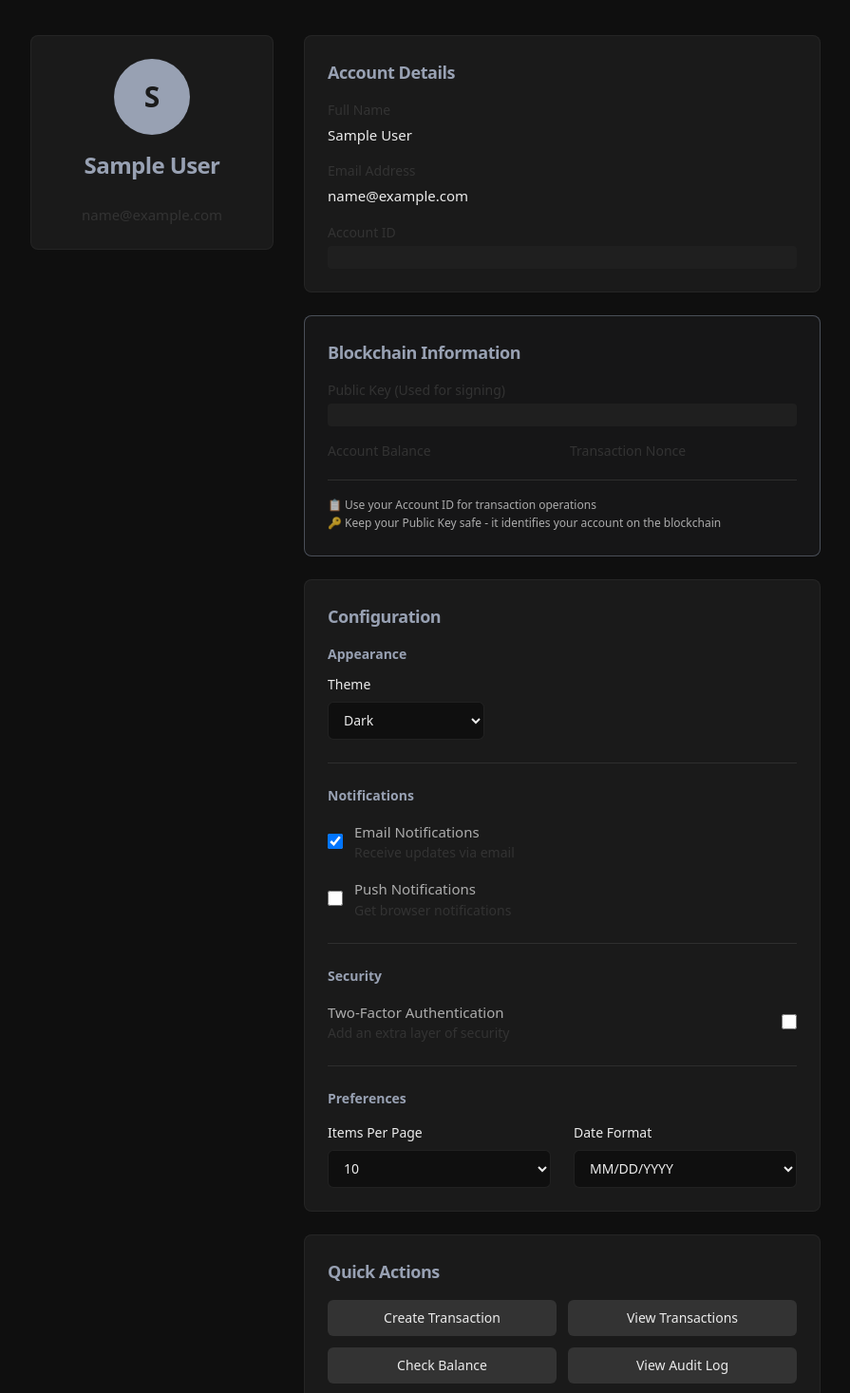
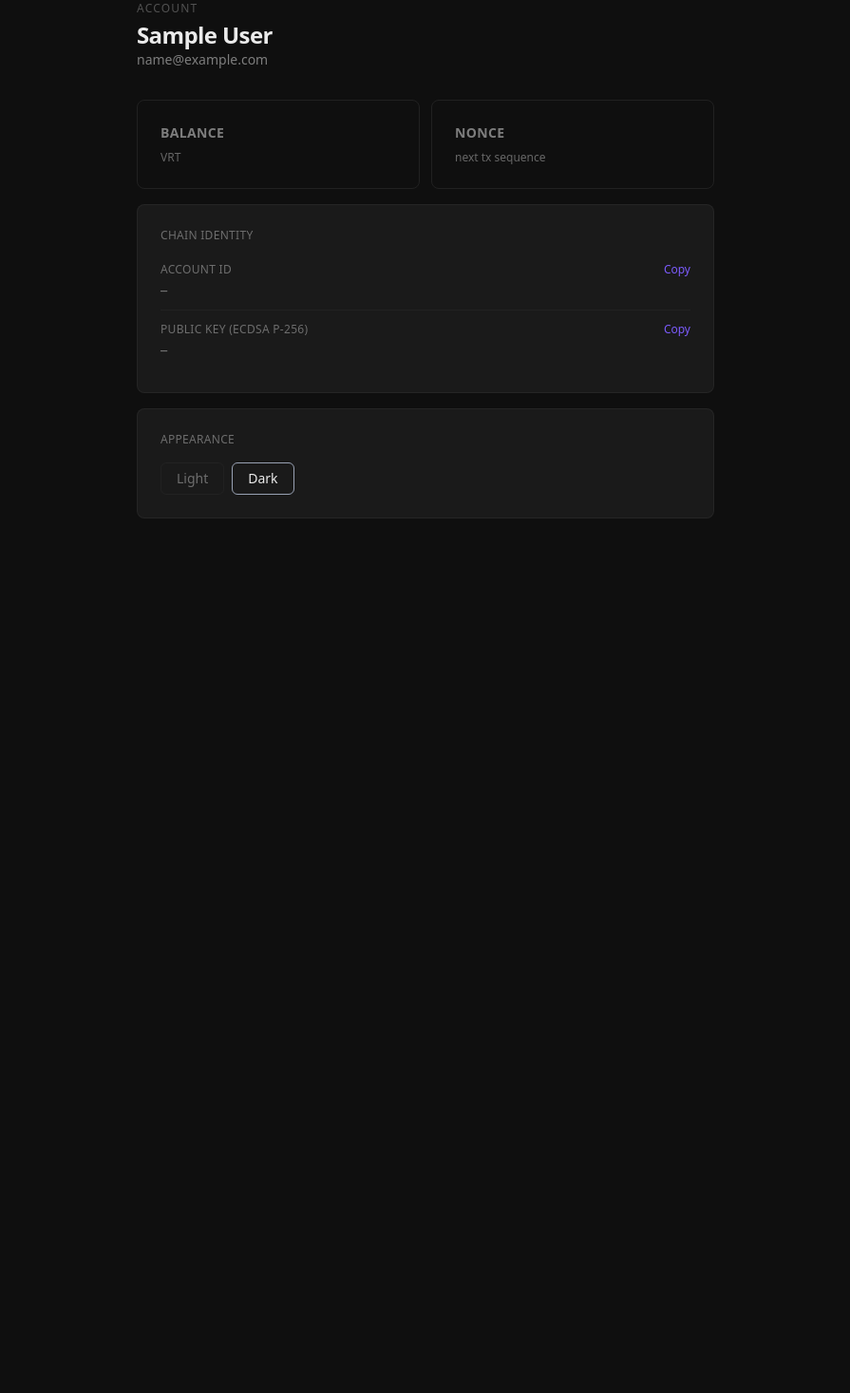
Before and after one commit to tahri-md/verity, a Next.js app in the folder verity-front/: page /profile in a window 1280 px wide. Shown: the part 63-1530 px from the top of the page at 95% size, without its empty margins (192-1087 px from the left). After the commit the page ends 800 px from the top, so only its background shows below. Built offline with nearby package versions, Linux system fonts and the light colour scheme; sample sign-in values are in the browser's storage.

Commit message:
fix(profile): add copy buttons for account ID and public key, remove dead quick actions

```diff
--- a/verity-front/app/profile/page.tsx
+++ b/verity-front/app/profile/page.tsx
@@ -12,270 +12,97 @@ interface UserProfile {
   nonce: number
 }
 
-interface UserSettings {
-  theme: string
-  emailNotifications: boolean
-  pushNotifications: boolean
-  twoFactorAuth: boolean
-  itemsPerPage: string
-  dateFormat: string
+function CopyField({ label, value }: { label: string; value: string }) {
+  const [copied, setCopied] = useState(false)
+  return (
+    <div className="py-3 border-b border-border/40 last:border-0">
+      <div className="flex items-center justify-between mb-1.5">
+        <p className="text-xs uppercase tracking-wide font-medium text-foreground/40">{label}</p>
+        <button
+          onClick={() => { navigator.clipboard.writeText(value); setCopied(true); setTimeout(() => setCopied(false), 2000) }}
+          className="text-xs font-medium transition-colors"
+          style={{ color: copied ? '#33ffa0' : '#7c5cfc' }}
+        >
+          {copied ? 'Copied!' : 'Copy'}
+        </button>
+      </div>
+      <p className="font-mono text-xs text-foreground/60 break-all">{value || '—'}</p>
+    </div>
+  )
 }
 
 export default function ProfilePage() {
   const [profile, setProfile] = useState<UserProfile | null>(null)
-  const [loading, setLoading] = useState(true)
-  const [settings, setSettings] = useState<UserSettings>({
-    theme: 'dark',
-    emailNotifications: true,
-    pushNotifications: false,
-    twoFactorAuth: false,
-    itemsPerPage: '10',
-    dateFormat: 'MM/DD/YYYY',
-  })
+  const [theme, setTheme] = useState('dark')
 
   useEffect(() => {
-    const userData = localStorage.getItem('user')
-    if (userData) {
     try {
-        const parsed = JSON.parse(userData)
-        setProfile(parsed)
-      } catch (e) {
-        console.error('Failed to parse user data')
-      }
-    }
-
-    const theme = localStorage.getItem('theme') || 'dark'
-    setSettings((prev) => ({
-      ...prev,
-      theme,
-    }))
-    document.documentElement.setAttribute('data-theme', theme)
-
-    setLoading(false)
+      const raw = localStorage.getItem('user')
+      if (raw) setProfile(JSON.parse(raw))
+    } catch {}
+    const saved = localStorage.getItem('theme') || 'dark'
+    setTheme(saved)
+    document.documentElement.setAttribute('data-theme', saved)
   }, [])
 
-  const handleSettingsChange = (e: React.ChangeEvent<HTMLInputElement | HTMLSelectElement>) => {
-    const { name, value, type } = e.target
-    const newValue = type === 'checkbox' ? (e.target as HTMLInputElement).checked : value
-
-    setSettings((prev) => ({
-      ...prev,
-      [name]: newValue,
-    }))
-
-    if (name === 'theme' && typeof newValue === 'string') {
-      document.documentElement.setAttribute('data-theme', newValue)
-      localStorage.setItem('theme', newValue)
-    }
-  }
-
-  if (loading) {
-    return (
-      <PrivateLayout>
-        <div className="max-w-7xl mx-auto px-4 py-8 text-center">
-          <div className="inline-block w-12 h-12 border-4 border-primary border-t-transparent rounded-full animate-spin"></div>
-        </div>
-      </PrivateLayout>
-    )
+  const changeTheme = (t: string) => {
+    setTheme(t)
+    document.documentElement.setAttribute('data-theme', t)
+    localStorage.setItem('theme', t)
   }
 
   return (
     <PrivateLayout>
-      <div className="max-w-4xl mx-auto px-4 sm:px-6 lg:px-8 py-8">
-        <h1 className="text-3xl font-bold text-primary mb-8">Blockchain Account Profile</h1>
+      <div className="section main-container max-w-2xl">
+        <div className="mb-8">
+          <p className="text-xs uppercase tracking-widest text-foreground/30 font-medium mb-1">Account</p>
+          <h1 className="text-2xl font-bold">{profile?.name || 'Profile'}</h1>
+          <p className="text-sm text-foreground/50">{profile?.email}</p>
+        </div>
 
-        {!profile && (
-          <div className="card bg-destructive/10 border border-destructive">
-            <p className="text-destructive">No account information found. Please log in again.</p>
+        {!profile ? (
+          <div className="card bg-destructive/5 border-destructive/20">
+            <p className="text-destructive text-sm">No account data. Please log in again.</p>
           </div>
-        )}
+        ) : (
+          <div className="space-y-4">
 
-        {profile && (
-          <div className="grid grid-cols-1 lg:grid-cols-3 gap-8">
-            <div className="lg:col-span-1">
-              <div className="card text-center">
-                <div className="w-20 h-20 bg-primary rounded-full mx-auto flex items-center justify-center text-primary-foreground text-3xl font-bold mb-4">
-                  {profile.name.charAt(0).toUpperCase()}
+            {/* Balances */}
+            <div className="grid grid-cols-2 gap-3">
+              <div className="stat-card">
+                <p className="stat-label">Balance</p>
+                <p className="stat-value" style={{ color: '#7c5cfc' }}>{profile.balance}</p>
+                <p className="text-xs text-foreground/40 mt-1">VRT</p>
               </div>
-                <h2 className="text-2xl font-bold text-primary">{profile.name}</h2>
-                <p className="text-muted mt-1">{profile.email}</p>
+              <div className="stat-card">
+                <p className="stat-label">Nonce</p>
+                <p className="stat-value">{profile.nonce}</p>
+                <p className="text-xs text-foreground/40 mt-1">next tx sequence</p>
               </div>
             </div>
 
-            <div className="lg:col-span-2 space-y-6">
-              {/* Account Details */}
+            {/* Chain identity */}
             <div className="card">
-                <h3 className="text-lg font-bold text-primary mb-4">Account Details</h3>
-                <div className="space-y-4">
-                  <div>
-                    <p className="text-muted text-sm">Full Name</p>
-                    <p className="text-foreground mt-1">{profile.name}</p>
+              <p className="text-xs uppercase tracking-wide font-medium text-foreground/40 mb-2">Chain identity</p>
+              <CopyField label="Account ID" value={profile.account_id} />
+              <CopyField label="Public key (ECDSA P-256)" value={profile.public_key} />
             </div>
 
-                  <div>
-                    <p className="text-muted text-sm">Email Address</p>
-                    <p className="text-foreground mt-1">{profile.email}</p>
-                  </div>
-
-                  <div>
-                    <p className="text-muted text-sm">Account ID</p>
-                    <div className="bg-input p-3 rounded mt-1 break-all font-mono text-xs">
-                      {profile.account_id}
-                    </div>
-                  </div>
-                </div>
-              </div>
-
-              {/* Blockchain Information */}
-              <div className="card border border-accent/50 bg-primary/5">
-                <h3 className="text-lg font-bold text-primary mb-4">Blockchain Information</h3>
-                <div className="space-y-4">
-                  <div>
-                    <p className="text-muted text-sm">Public Key (Used for signing)</p>
-                    <div className="bg-input p-3 rounded mt-1 break-all font-mono text-xs max-h-24 overflow-y-auto">
-                      {profile.public_key}
-                    </div>
-                  </div>
-
-                  <div className="grid grid-cols-2 gap-4">
-                    <div>
-                      <p className="text-muted text-sm">Account Balance</p>
-                      <p className="text-foreground text-lg font-bold mt-1">{profile.balance}</p>
-                    </div>
-
-                    <div>
-                      <p className="text-muted text-sm">Transaction Nonce</p>
-                      <p className="text-foreground text-lg font-bold mt-1">{profile.nonce}</p>
-                    </div>
-                  </div>
-
-                  <div className="pt-4 border-t border-border text-xs text-muted">
-                    <p>📋 Use your Account ID for transaction operations</p>
-                    <p>🔑 Keep your Public Key safe - it identifies your account on the blockchain</p>
-                  </div>
-                </div>
-              </div>
-
-              {/* Configuration (moved from /settings) */}
+            {/* Theme */}
             <div className="card">
-                <h3 className="text-lg font-bold text-primary mb-4">Configuration</h3>
-
-                <div className="space-y-6">
-                  <div>
-                    <h4 className="text-sm font-semibold text-primary mb-3">Appearance</h4>
-                    <label className="block text-sm font-medium mb-2">Theme</label>
-                    <select
-                      name="theme"
-                      value={settings.theme}
-                      onChange={handleSettingsChange}
-                      className="input-field w-full md:w-1/3"
+              <p className="text-xs uppercase tracking-wide font-medium text-foreground/40 mb-4">Appearance</p>
+              <div className="flex gap-2">
+                {['light', 'dark'].map(t => (
+                  <button
+                    key={t}
+                    onClick={() => changeTheme(t)}
+                    className={`px-4 py-1.5 rounded-md text-sm font-medium transition-all border ${
+                      theme === t ? 'border-primary text-foreground' : 'border-border/40 text-foreground/40 hover:border-border'
+                    }`}
                   >
-                      <option value="light">Light</option>
-                      <option value="dark">Dark</option>
-                      <option value="auto">Auto</option>
-                    </select>
-                  </div>
-
-                  <div className="border-t border-border pt-6">
-                    <h4 className="text-sm font-semibold text-primary mb-4">Notifications</h4>
-
-                    <div className="space-y-4">
-                      <div className="flex items-center gap-3">
-                        <input
-                          type="checkbox"
-                          id="emailNotifications"
-                          name="emailNotifications"
-                          checked={settings.emailNotifications}
-                          onChange={handleSettingsChange}
-                          className="w-4 h-4 rounded"
-                        />
-                        <label htmlFor="emailNotifications" className="cursor-pointer">
-                          <p className="font-medium">Email Notifications</p>
-                          <p className="text-sm text-muted">Receive updates via email</p>
-                        </label>
-                      </div>
-
-                      <div className="flex items-center gap-3">
-                        <input
-                          type="checkbox"
-                          id="pushNotifications"
-                          name="pushNotifications"
-                          checked={settings.pushNotifications}
-                          onChange={handleSettingsChange}
-                          className="w-4 h-4 rounded"
-                        />
-                        <label htmlFor="pushNotifications" className="cursor-pointer">
-                          <p className="font-medium">Push Notifications</p>
-                          <p className="text-sm text-muted">Get browser notifications</p>
-                        </label>
-                      </div>
-                    </div>
-                  </div>
-
-                  <div className="border-t border-border pt-6">
-                    <h4 className="text-sm font-semibold text-primary mb-4">Security</h4>
-
-                    <div className="flex items-center justify-between">
-                      <div>
-                        <p className="font-medium">Two-Factor Authentication</p>
-                        <p className="text-sm text-muted">Add an extra layer of security</p>
-                      </div>
-                      <input
-                        type="checkbox"
-                        name="twoFactorAuth"
-                        checked={settings.twoFactorAuth}
-                        onChange={handleSettingsChange}
-                        className="w-4 h-4 rounded"
-                      />
-                    </div>
-                  </div>
-
-                  <div className="border-t border-border pt-6">
-                    <h4 className="text-sm font-semibold text-primary mb-4">Preferences</h4>
-
-                    <div className="grid grid-cols-1 md:grid-cols-2 gap-6">
-                      <div>
-                        <label className="block text-sm font-medium mb-2">Items Per Page</label>
-                        <select
-                          name="itemsPerPage"
-                          value={settings.itemsPerPage}
-                          onChange={handleSettingsChange}
-                          className="input-field w-full"
-                        >
-                          <option value="10">10</option>
-                          <option value="25">25</option>
-                          <option value="50">50</option>
-                          <option value="100">100</option>
-                        </select>
-                      </div>
-
-                      <div>
-                        <label className="block text-sm font-medium mb-2">Date Format</label>
-                        <select
-                          name="dateFormat"
-                          value={settings.dateFormat}
-                          onChange={handleSettingsChange}
-                          className="input-field w-full"
-                        >
-                          <option value="MM/DD/YYYY">MM/DD/YYYY</option>
-                          <option value="DD/MM/YYYY">DD/MM/YYYY</option>
-                          <option value="YYYY-MM-DD">YYYY-MM-DD</option>
-                        </select>
-                      </div>
-                    </div>
-                  </div>
-                </div>
-              </div>
-
-              {/* Quick Actions */}
-              <div className="card">
-                <h3 className="text-lg font-bold text-primary mb-4">Quick Actions</h3>
-                <div className="grid grid-cols-2 gap-3">
-                  <button className="btn btn-secondary text-sm">Create Transaction</button>
-                  <button className="btn btn-secondary text-sm">View Transactions</button>
-                  <button className="btn btn-secondary text-sm">Check Balance</button>
-                  <button className="btn btn-secondary text-sm">View Audit Log</button>
-                </div>
+                    {t.charAt(0).toUpperCase() + t.slice(1)}
+                  </button>
+                ))}
               </div>
             </div>
           </div>
```
Lines whose indentation alone changed are shown as unchanged.
